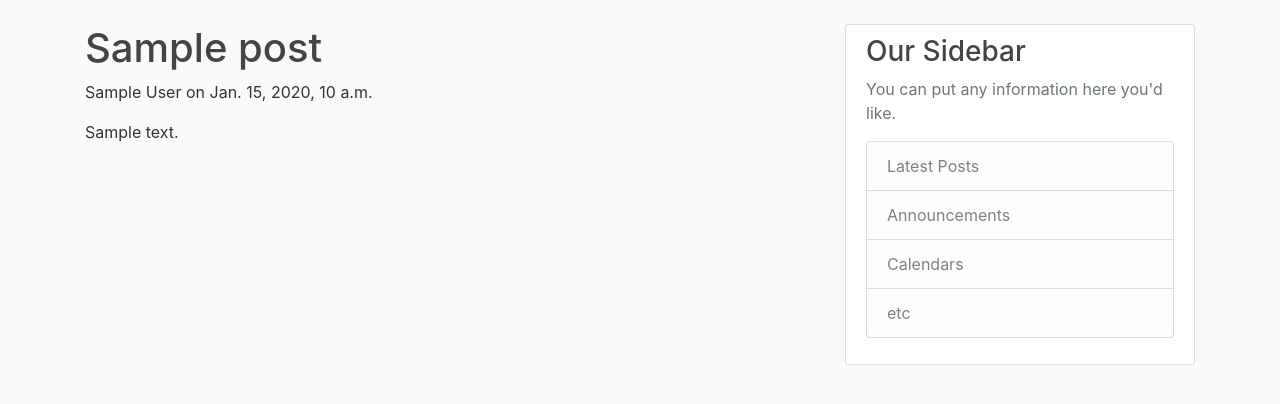
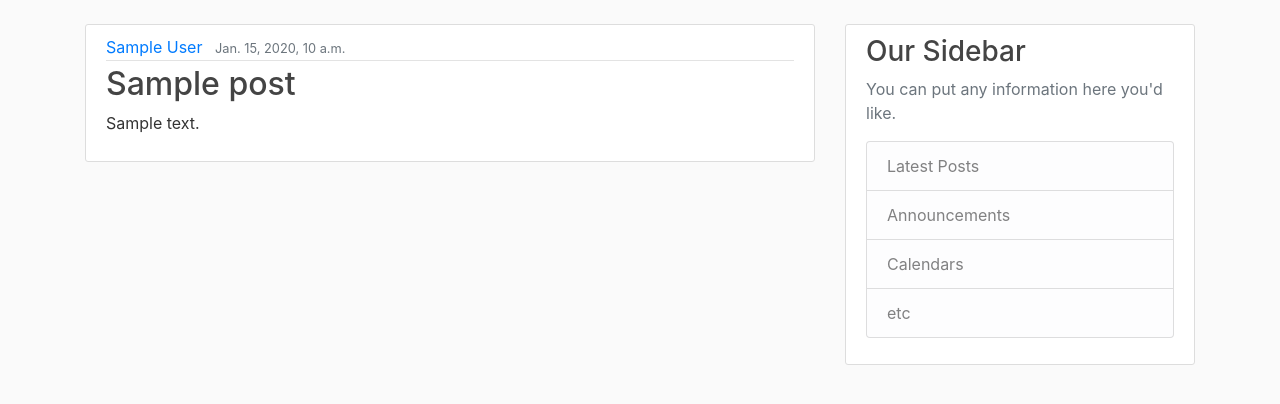
Before and after one commit to arif-rahman-cse/myblog, a Django app: template blog/templates/blog/home.html in a window 1280 px wide. Shown: the part 56-460 px from the top of the page. Run offline with Django 3.2, Linux system fonts and the light colour scheme; the template is opened without the code that fills it: most values are stand-ins (such as "Sample title", 1, 10 or a date in 2020); some libraries are stand-ins or nearby versions.

Commit message:
home and about url dynamic

```diff
--- a/blog/templates/blog/base.html
+++ b/blog/templates/blog/base.html
@@ -22,14 +22,14 @@
     <header class="site-header">
           <nav class="navbar navbar-expand-md navbar-dark bg-steel fixed-top">
             <div class="container">
-              <a class="navbar-brand mr-4" href="/">Django Blog</a>
+              <a class="navbar-brand mr-4" href="{% url 'blog-home' %}">Django Blog</a>
               <button class="navbar-toggler" type="button" data-toggle="collapse" data-target="#navbarToggle" aria-controls="navbarToggle" aria-expanded="false" aria-label="Toggle navigation">
               <span class="navbar-toggler-icon"></span>
               </button>
               <div class="collapse navbar-collapse" id="navbarToggle">
                 <div class="navbar-nav mr-auto">
-                  <a class="nav-item nav-link" href="/">Home</a>
-                  <a class="nav-item nav-link" href="/about">About</a>
+                  <a class="nav-item nav-link" href="{% url 'blog-home' %}">Home</a>
+                  <a class="nav-item nav-link" href="{% url 'blog-about' %}">About</a>
                 </div>
                 <!-- Navbar Right Side -->
                 <div class="navbar-nav">
--- a/blog/templates/blog/home.html
+++ b/blog/templates/blog/home.html
@@ -1,8 +1,15 @@
 {% extends "blog/base.html" %}
 {% block content %}
     {% for post in posts%}
-        <h1>{{post.title}}</h1>
-        <p>{{post.author}} on {{post.date_posted}}</p>
-        <p>{{post.content}}</p>
+        <article class="media content-section">
+          <div class="media-body">
+            <div class="article-metadata">
+              <a class="mr-2" href="#">{{ post.author }}</a>
+              <small class="text-muted">{{ post.date_posted }}</small>
+            </div>
+            <h2><a class="article-title" href="#">{{ post.title }}</a></h2>
+            <p class="article-content">{{ post.content }}</p>
+          </div>
+        </article>
     {% endfor %}
 {% endblock content %}
--- a/blog/urls.py
+++ b/blog/urls.py
@@ -3,5 +3,5 @@ from . import views
 
 urlpatterns = [
     path('', views.home, name='blog-home'),
-    path('about', views.about, name='blog-about'),
+    path('about/', views.about, name='blog-about'),
 ]
```
